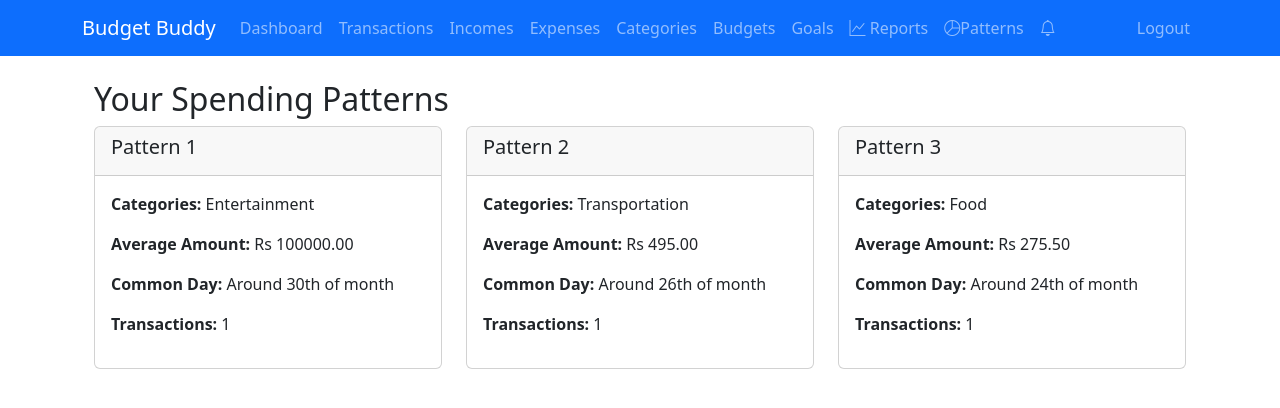
After one commit to abhi-sheesh/budgetbuddy-django-bootstrap, a Django app: page /patterns/ in a window 1280 px wide. The commit adds this page. Shown: the top 408 px of the page. Run offline with Django 5.2, Linux system fonts and the light colour scheme; a user stored in the database is signed in; data comes from the database, SQL or seed files in the repository; data that the repository does not hold is empty.

Commit message:
pattern recognization using k-means

```diff
--- a/templates/base.html
+++ b/templates/base.html
@@ -44,6 +44,11 @@
                         <a class="nav-link" href="{% url 'reports' %}"><i class="bi bi-graph-up"></i> Reports</a>
                     </li>
                     <li class="nav-item">
+                        <a class="nav-link" href="{% url 'spending_patterns' %}">
+                            <i class="bi bi-pie-chart"></i>Patterns
+                        </a>
+                    </li>
+                    <li class="nav-item">
                         <a class="nav-link position-relative" href="{% url 'notifications' %}">
                             <i class="bi bi-bell"></i>
                             {% if unread_notifications_count > 0 %}
--- /dev/null
+++ b/templates/tracker/patterns.html
@@ -0,0 +1,31 @@
+{% extends 'base.html' %}
+
+{% block content %}
+<div class="container">
+    <h2>Your Spending Patterns</h2>
+
+    {% if patterns %}
+    <div class="row">
+        {% for pattern in patterns %}
+        <div class="col-md-4 mb-4">
+            <div class="card">
+                <div class="card-header">
+                    <h5>Pattern {{ forloop.counter }}</h5>
+                </div>
+                <div class="card-body">
+                    <p><strong>Categories:</strong> {{ pattern.categories|join:", " }}</p>
+                    <p><strong>Average Amount:</strong> Rs {{ pattern.average_amount|floatformat:2 }}</p>
+                    <p><strong>Common Day:</strong> Around {{ pattern.average_day }}th of month</p>
+                    <p><strong>Transactions:</strong> {{ pattern.size }}</p>
+                </div>
+            </div>
+        </div>
+        {% endfor %}
+    </div>
+    {% else %}
+    <div class="alert alert-info">
+        Not enough data to detect spending patterns. Add more transactions.
+    </div>
+    {% endif %}
+</div>
+{% endblock %}
--- /dev/null
+++ b/tracker/mining.py
@@ -0,0 +1,59 @@
+import pandas as pd
+from sklearn.cluster import KMeans
+from sklearn.preprocessing import StandardScaler
+from django.db.models import Sum
+from .models import Transaction
+
+def detect_spending_patterns(user):
+    # Get transaction data
+    transactions = Transaction.objects.filter(
+        user=user,
+        category__category_type='EX'
+    ).values('category__name', 'amount', 'date')
+
+    if len(transactions) < 5:  # Need enough data
+        return None
+
+    # Create DataFrame
+    df = pd.DataFrame(list(transactions))
+    df['date'] = pd.to_datetime(df['date'])
+    df['day_of_week'] = df['date'].dt.dayofweek
+    df['day_of_month'] = df['date'].dt.day
+    df['month'] = df['date'].dt.month
+
+    # Prepare features
+    features = df.groupby('category__name').agg({
+        'amount': ['mean', 'count'],
+        'day_of_week': 'mean',
+        'day_of_month': 'mean'
+    }).fillna(0)
+    features.columns = ['amount_mean', 'transaction_count', 'day_of_week_mean', 'day_of_month_mean']
+
+    # Normalize data
+    scaler = StandardScaler()
+    scaled_features = scaler.fit_transform(features)
+
+    # Apply K-Means clustering
+    kmeans = KMeans(n_clusters=3, random_state=42)
+    clusters = kmeans.fit_predict(scaled_features)
+
+    # Add clusters back to categories
+    features['cluster'] = clusters
+    features['category'] = features.index
+
+    # Convert to readable results
+    results = []
+    for cluster in sorted(features['cluster'].unique()):
+        cluster_data = features[features['cluster'] == cluster]
+        avg_amount = cluster_data['amount_mean'].mean()
+        avg_day = cluster_data['day_of_month_mean'].mean()
+
+        results.append({
+            'cluster': cluster,
+            'categories': list(cluster_data['category']),
+            'average_amount': avg_amount,
+            'average_day': round(avg_day),
+            'size': len(cluster_data)
+        })
+
+    return sorted(results, key=lambda x: x['average_amount'], reverse=True)
--- a/tracker/urls.py
+++ b/tracker/urls.py
@@ -38,5 +38,7 @@ urlpatterns = [
     path('notifications/', notifications, name='notifications'),
     path('notifications/<int:notification_id>/read/', mark_notification_read, name='mark_notification_read'),
     path('notifications/clear/', clear_notifications, name='clear_notifications'),
-    path('notifications/settings/', notification_settings, name='notification_settings')
+    path('notifications/settings/', notification_settings, name='notification_settings'),
+
+    path('patterns/', views.spending_patterns, name='spending_patterns'),
 ]
--- a/tracker/views.py
+++ b/tracker/views.py
@@ -17,6 +17,7 @@ import json
 from .utils import check_budget_alerts, check_goal_alerts, check_bill_reminders
 from django.contrib import messages
 import logging
+from .mining import detect_spending_patterns
 
 def signup(request):
     if request.method == 'POST':
@@ -487,3 +488,7 @@ def notification_settings(request):
         form = NotificationPreferenceForm(instance=prefs)
 
     return render(request, 'tracker/notification_settings.html', {'form': form})
+
+def spending_patterns(request):
+    patterns = detect_spending_patterns(request.user)
+    return render(request, 'tracker/patterns.html', {'patterns': patterns})
```
